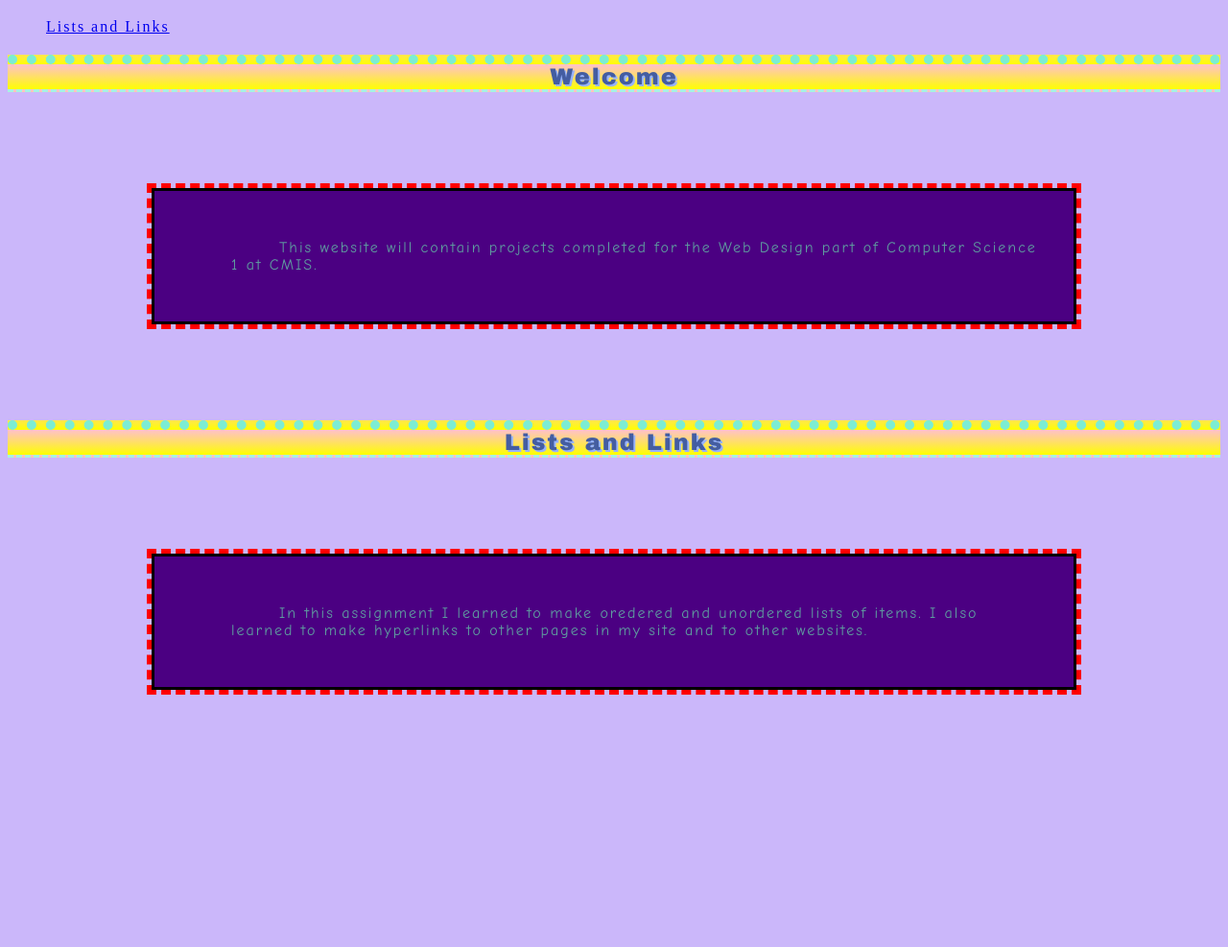
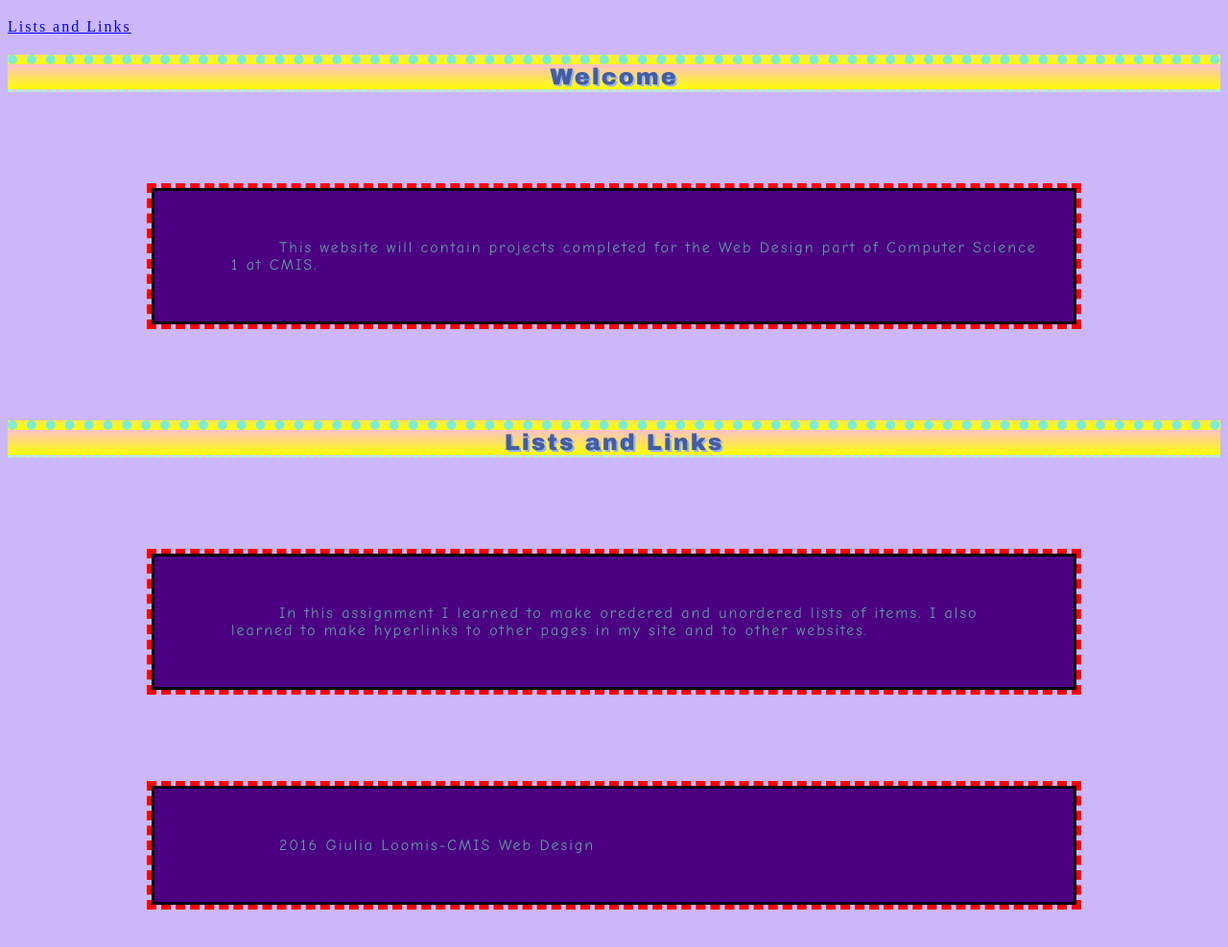
Before and after one commit to giulia2632-cmis/giulia2632-cmis-wd, a plain HTML site: page index.html in a window 1280 px wide. Shown: the part 93-1080 px from the top of the page at 96% size. Before the commit the page ends 912 px from the top, so only its background shows below. Drawn offline with Linux system fonts and the light colour scheme.

Commit message:
html basics

```diff
--- a/index.html
+++ b/index.html
@@ -2,11 +2,11 @@
 <html>
 	<head>
 	<!--Requirements Create a new file in your repository called index.html
-In index.html, follow the tutorial video called "formatting". Save a copy of index.html as template.html.
-Type the code necessary to create a portal to your website in index.html. The content should be similar to my model page.
-Use header, nav, main, and footer elements.
-Use h1, h2, and p elements.
-Copy and paste this list of requirements into the head of your index.html file as a HTML comment. Put an asterisk at the BEGINNING of the line when you finish each requirement.
+*In index.html, follow the tutorial video called "formatting". Save a copy of index.html as template.html.
+*Type the code necessary to create a portal to your website in index.html. The content should be similar to my model page.
+*Use header, nav, main, and footer elements.
+*Use h1, h2, and p elements.
+*Copy and paste this list of requirements into the head of your index.html file as a HTML comment. Put an asterisk at the BEGINNING of the line when you finish each requirement.
 Validate your code.
 View your website from your development server.
 Save all your work to github.com.
@@ -16,17 +16,16 @@ View your website from our production server.-->
 		<title>
 			Giulia's Web Design Site
 		</title>
-		<meta charset=utf-8"/>
+			<meta charset=utf-8>
 		<link rel="stylesheet" href="main.css" type="text/css">
 	</head>
-	<body>
+	<main>
 		<h1>
 			Giulia's Web Design Site
 		</h1>
 		<nav>
-			<ul>
-				<a href="listsandlinks.html"> Lists and Links</a>
-			</ul>
+
+			<a href="listsandlinks.html"> Lists and Links</a>
 		</nav>
 		<h2>
 			Welcome
@@ -40,5 +39,11 @@ View your website from our production server.-->
 		<p>
 			In this assignment I learned to make oredered and unordered lists of items. I also learned to make hyperlinks to other pages in my site and to other websites.
 		</p>
-	</body>
+		<footer>
+		<p>
+			2016 Giulia Loomis-CMIS Web Design
+		</p>
+		</footer>
+
+	</main>
 </html>
```
